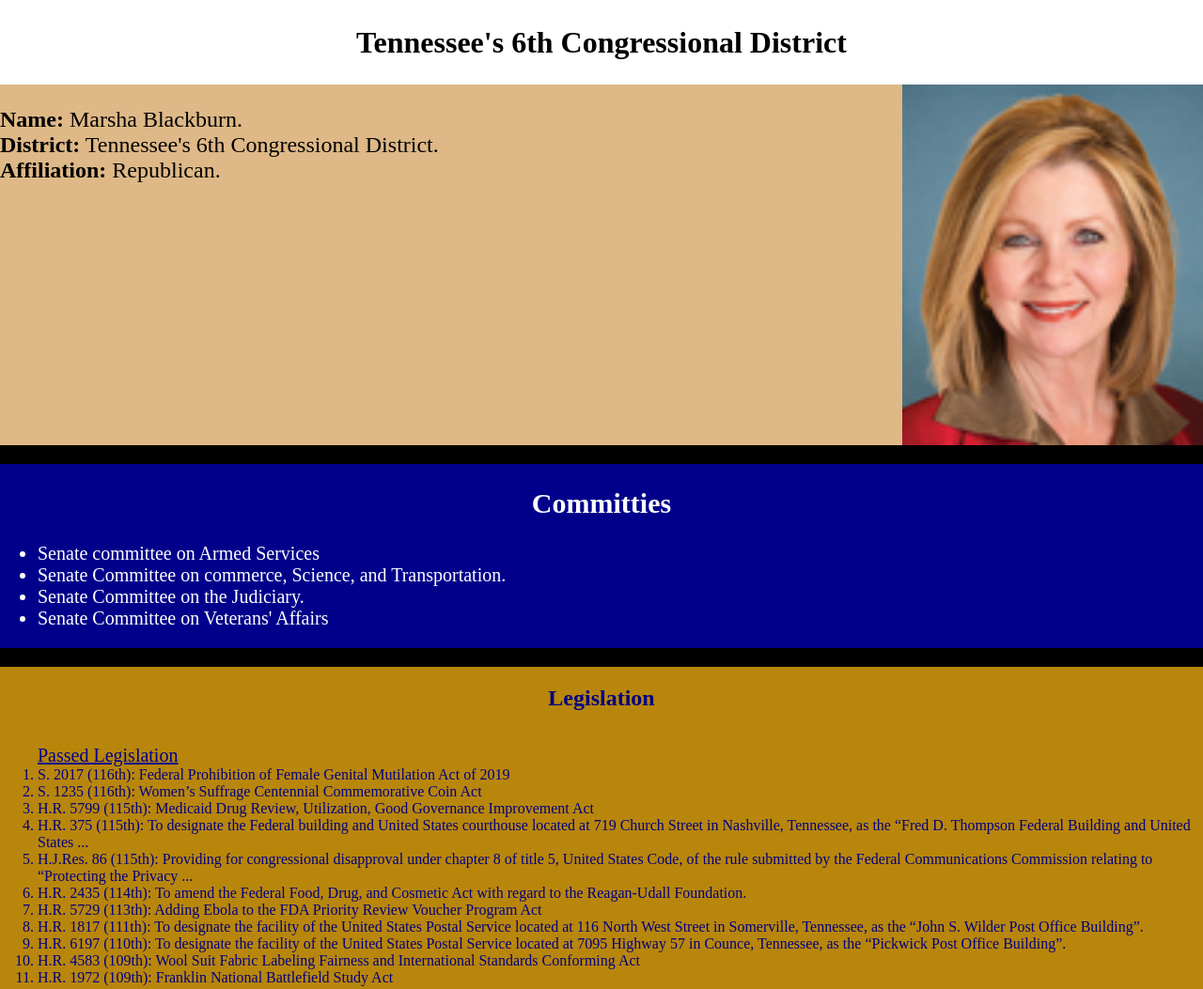
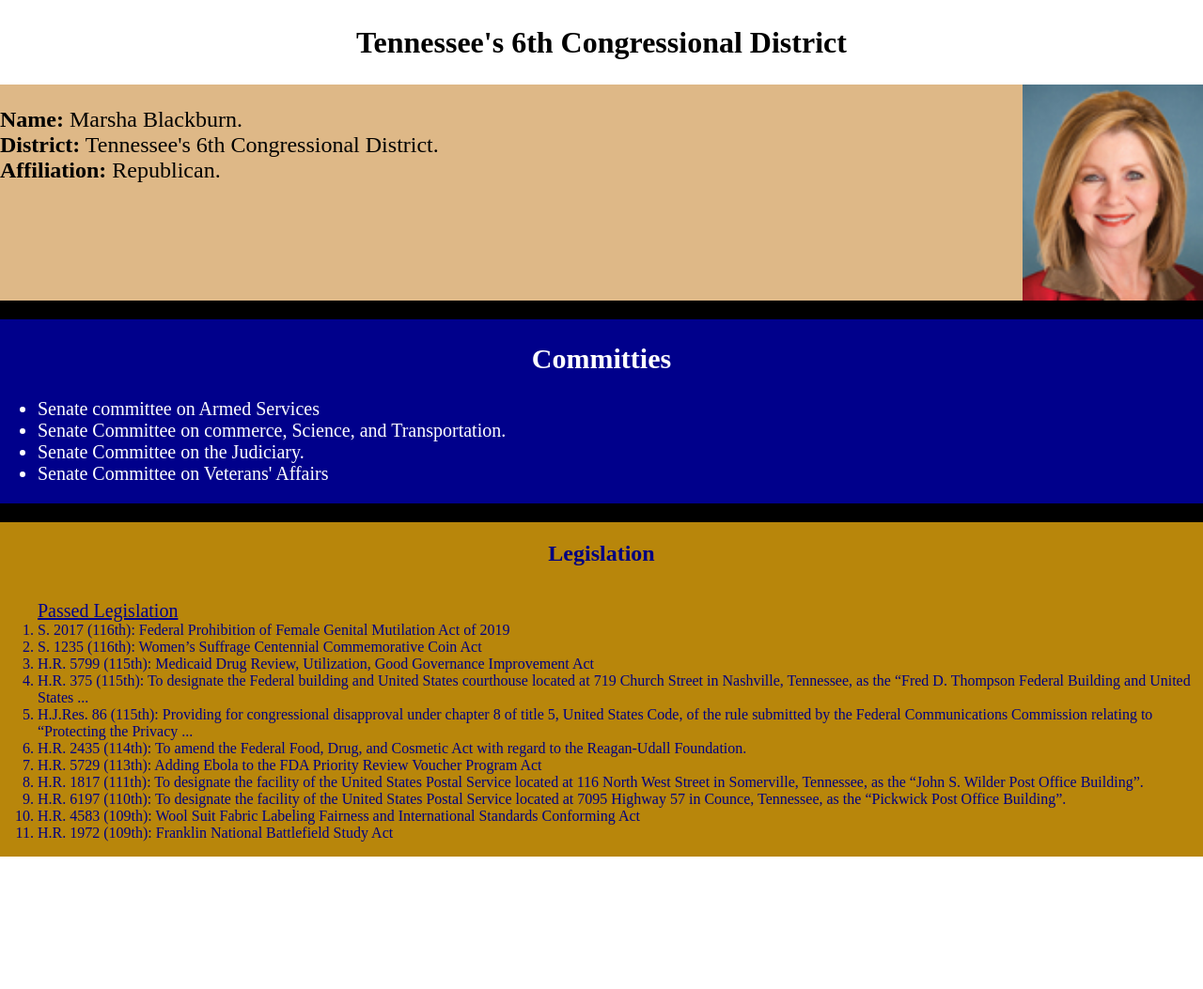
Before and after one commit to BenjaminGolden/congressional-rep, a plain HTML site: page index.html in a window 1280 px wide. Shown: the whole page at 94% size. After the commit the page ends 912 px from the top, so only its background shows below. Drawn offline with Linux system fonts and the light colour scheme.

Commit message:
image width and height adjustment to 15%

```diff
--- a/styles/main.css
+++ b/styles/main.css
@@ -17,8 +17,8 @@ h2 {
     color:black;
 }
 .basic_info img{
-    width: 25%;
-    height: 25%;
+    width: 15%;
+    height: 15%;
 }
 .committies {
     border-top: black solid 1em;
```
